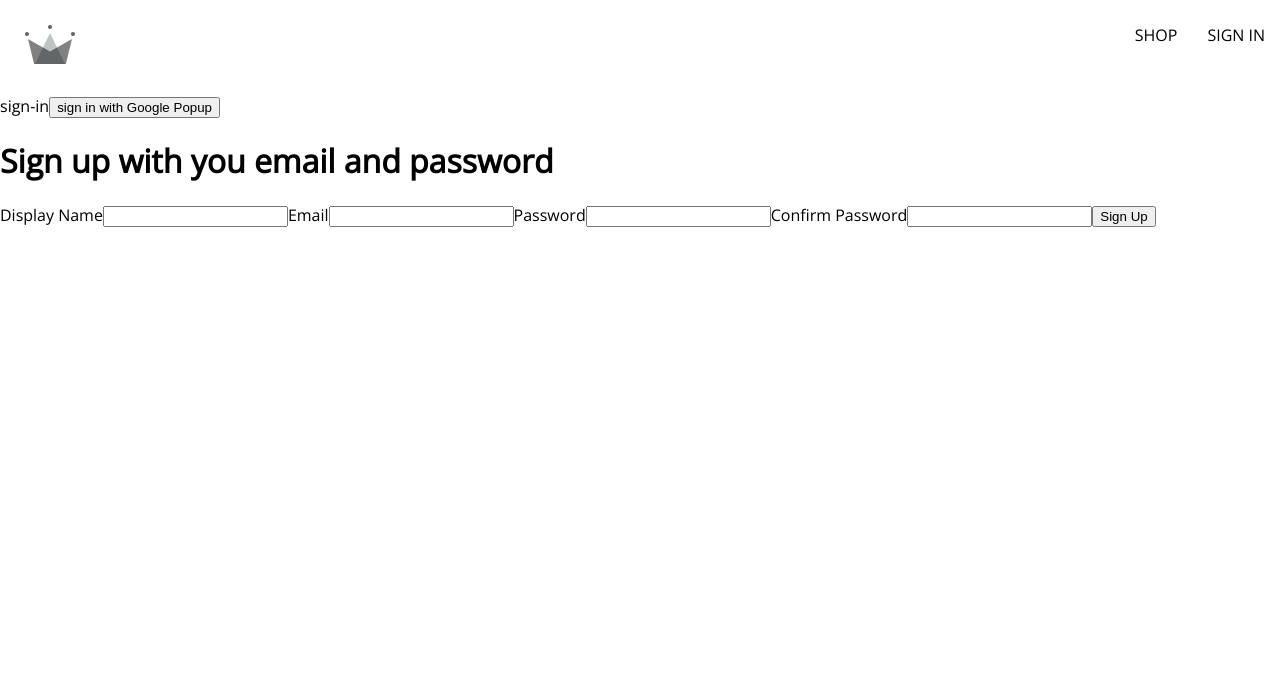
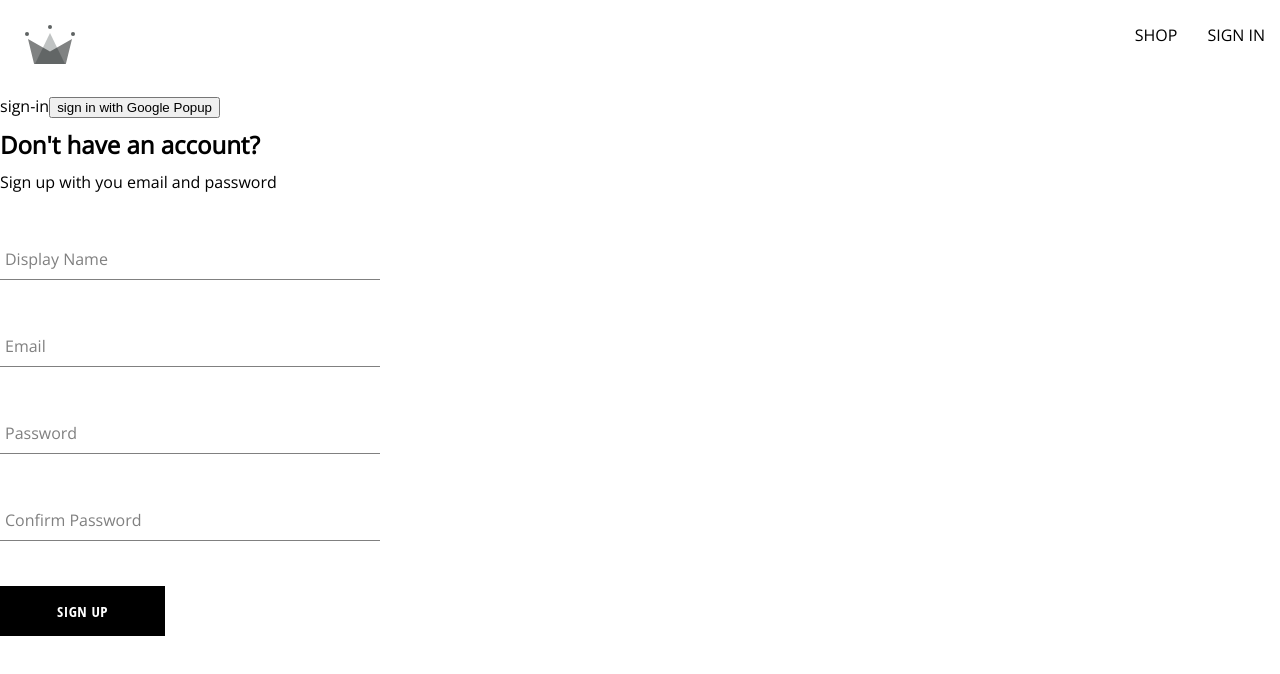
Before and after one commit to lightir21/crwn-clothing, a React (Create React App) app: page /sign-in in a window 1280 px wide. Shown: the top 674 px of the page. Built offline with nearby package versions, Linux system fonts and the light colour scheme.

Commit message:
sign-up component

```diff
--- /dev/null
+++ b/src/components/button/button.component.jsx
@@ -0,0 +1,19 @@
+import "./button.styles.scss";
+
+const BUTTON_TYPE_CLASSES = {
+  google: "google-sign-in",
+  inverted: "inverted",
+};
+
+const Button = ({ children, buttonType, ...otherProps }) => {
+  return (
+    <button
+      className={`button-container ${BUTTON_TYPE_CLASSES[buttonType]}`}
+      {...otherProps}
+    >
+      {children}
+    </button>
+  );
+};
+
+export default Button;
--- /dev/null
+++ b/src/components/button/button.styles.scss
@@ -0,0 +1,46 @@
+.button-container {
+  min-width: 165px;
+  width: auto;
+  height: 50px;
+  letter-spacing: 0.5px;
+  line-height: 50px;
+  padding: 0 35px 0 35px;
+  font-size: 15px;
+  background-color: black;
+  color: white;
+  text-transform: uppercase;
+  font-family: 'Open Sans Condensed';
+  font-weight: bolder;
+  border: none;
+  cursor: pointer;
+  display: flex;
+  justify-content: center;
+
+  &:hover {
+    background-color: white;
+    color: black;
+    border: 1px solid black;
+  }
+
+  &.google-sign-in {
+    background-color: #4285f4;
+    color: white;
+
+    &:hover {
+      background-color: #357ae8;
+      border: none;
+    }
+  }
+
+  &.inverted {
+    background-color: white;
+    color: black;
+    border: 1px solid black;
+
+    &:hover {
+      background-color: black;
+      color: white;
+      border: none;
+    }
+  }
+}
--- /dev/null
+++ b/src/components/form-input/form-input.component.jsx
@@ -0,0 +1,20 @@
+import "./form-input.styles.scss";
+
+const FormInput = ({ label, ...otherProps }) => {
+  return (
+    <div className="group">
+      <input className="form-input" {...otherProps} />
+      {label && (
+        <label
+          className={`${
+            otherProps.value.length ? "shrink" : ""
+          } form-input-label`}
+        >
+          {label}
+        </label>
+      )}
+    </div>
+  );
+};
+
+export default FormInput;
--- /dev/null
+++ b/src/components/form-input/form-input.styles.scss
@@ -0,0 +1,54 @@
+$sub-color: grey;
+$main-color: black;
+
+@mixin shrinkLabel {
+  top: -14px;
+  font-size: 12px;
+  color: $main-color;
+}
+
+.group {
+  position: relative;
+  margin: 45px 0;
+
+  .form-input {
+    background: none;
+    background-color: white;
+    color: $sub-color;
+    font-size: 18px;
+    padding: 10px 10px 10px 5px;
+    display: block;
+    width: 100%;
+    border: none;
+    border-radius: 0;
+    border-bottom: 1px solid $sub-color;
+    margin: 25px 0;
+
+    &:focus {
+      outline: none;
+    }
+
+    &:focus ~ .form-input-label {
+      @include shrinkLabel();
+    }
+  }
+
+  input[type="password"] {
+    letter-spacing: 0.3em;
+  }
+
+  .form-input-label {
+    color: $sub-color;
+    font-size: 16px;
+    font-weight: normal;
+    position: absolute;
+    pointer-events: none;
+    left: 5px;
+    top: 10px;
+    transition: 300ms ease all;
+
+    &.shrink {
+      @include shrinkLabel();
+    }
+  }
+}
--- a/src/components/sign-up-form/sign-up-form.component.jsx
+++ b/src/components/sign-up-form/sign-up-form.component.jsx
@@ -1,8 +1,13 @@
 import { useState } from "react";
+import FormInput from "../form-input/form-input.component";
+import Button from "../button/button.component";
+
 import {
   createAuthUserWithEmailAndPassword,
   createUserDocumentFromAuth,
 } from "../../utils/firebase/firebase.utils";
+
+import "./sign-up-form.styles.scss";
 
 const defaultFormFields = {
   displayName: "",
@@ -50,11 +55,12 @@
   };
 
   return (
-    <div>
-      <h1>Sign up with you email and password</h1>
+    <div className="sign-up-container">
+      <h2>Don't have an account?</h2>
+      <span>Sign up with you email and password</span>
       <form onSubmit={handleSubmit}>
-        <label htmlFor="">Display Name</label>
-        <input
+        <FormInput
+          label="Display Name"
           required
           type="text"
           onChange={handleChange}
@@ -62,8 +68,8 @@
           value={displayName}
         />
 
-        <label htmlFor="">Email</label>
-        <input
+        <FormInput
+          label="Email"
           required
           type="email"
           onChange={handleChange}
@@ -71,8 +77,8 @@
           value={email}
         />
 
-        <label htmlFor="">Password</label>
-        <input
+        <FormInput
+          label="Password"
           required
           type="password"
           onChange={handleChange}
@@ -80,15 +86,15 @@
           value={password}
         />
 
-        <label htmlFor="">Confirm Password</label>
-        <input
+        <FormInput
+          label="Confirm Password"
           required
           type="password"
           onChange={handleChange}
           name="confirmPassword"
           value={confirmPassword}
         />
-        <button type="submit">Sign Up</button>
+        <Button type="submit">Sign Up</Button>
       </form>
     </div>
   );
--- /dev/null
+++ b/src/components/sign-up-form/sign-up-form.styles.scss
@@ -0,0 +1,9 @@
+.sign-up-container {
+  display: flex;
+  flex-direction: column;
+  width: 380px;
+
+  h2 {
+    margin: 10px 0;
+  }
+}
```
